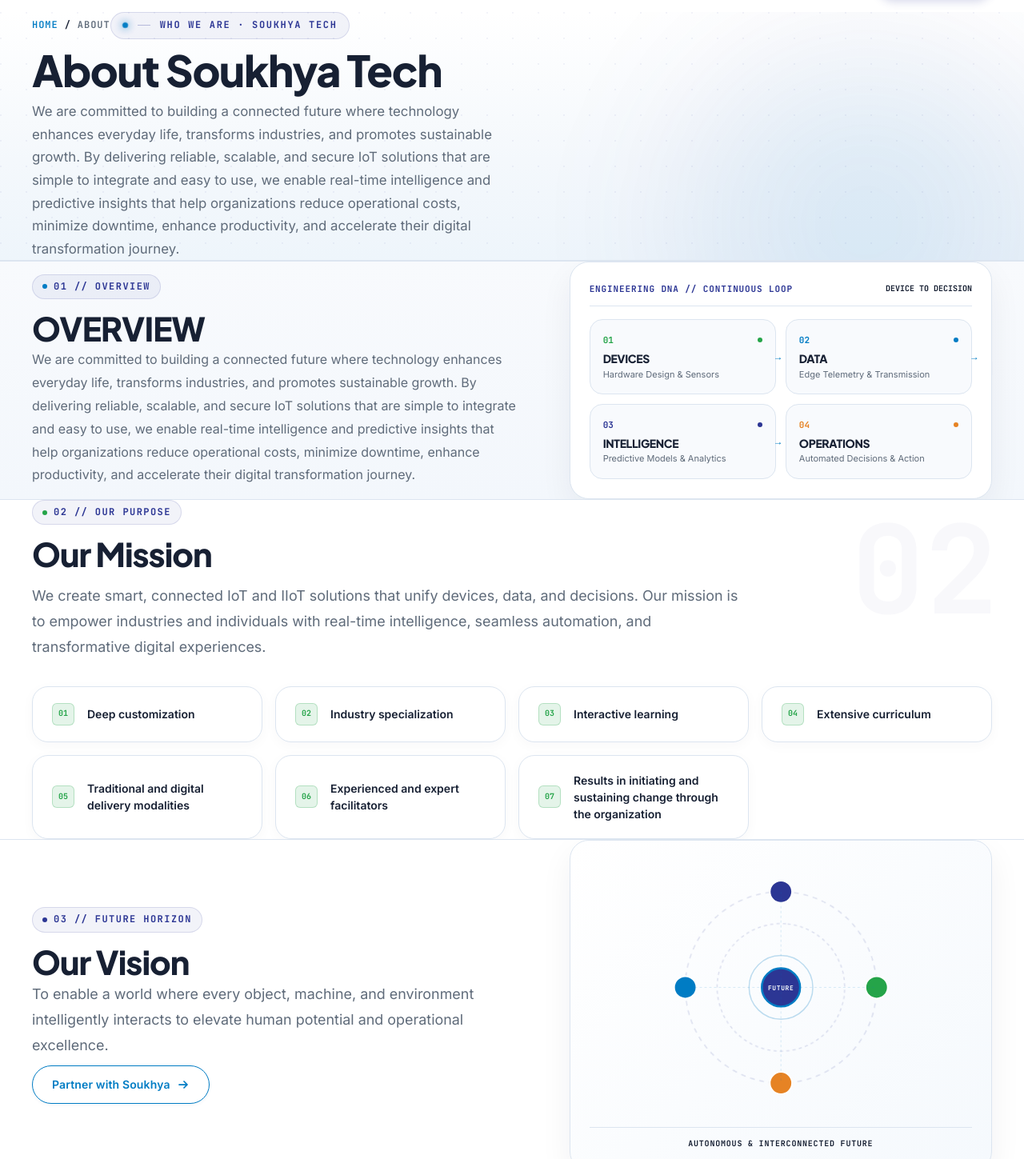
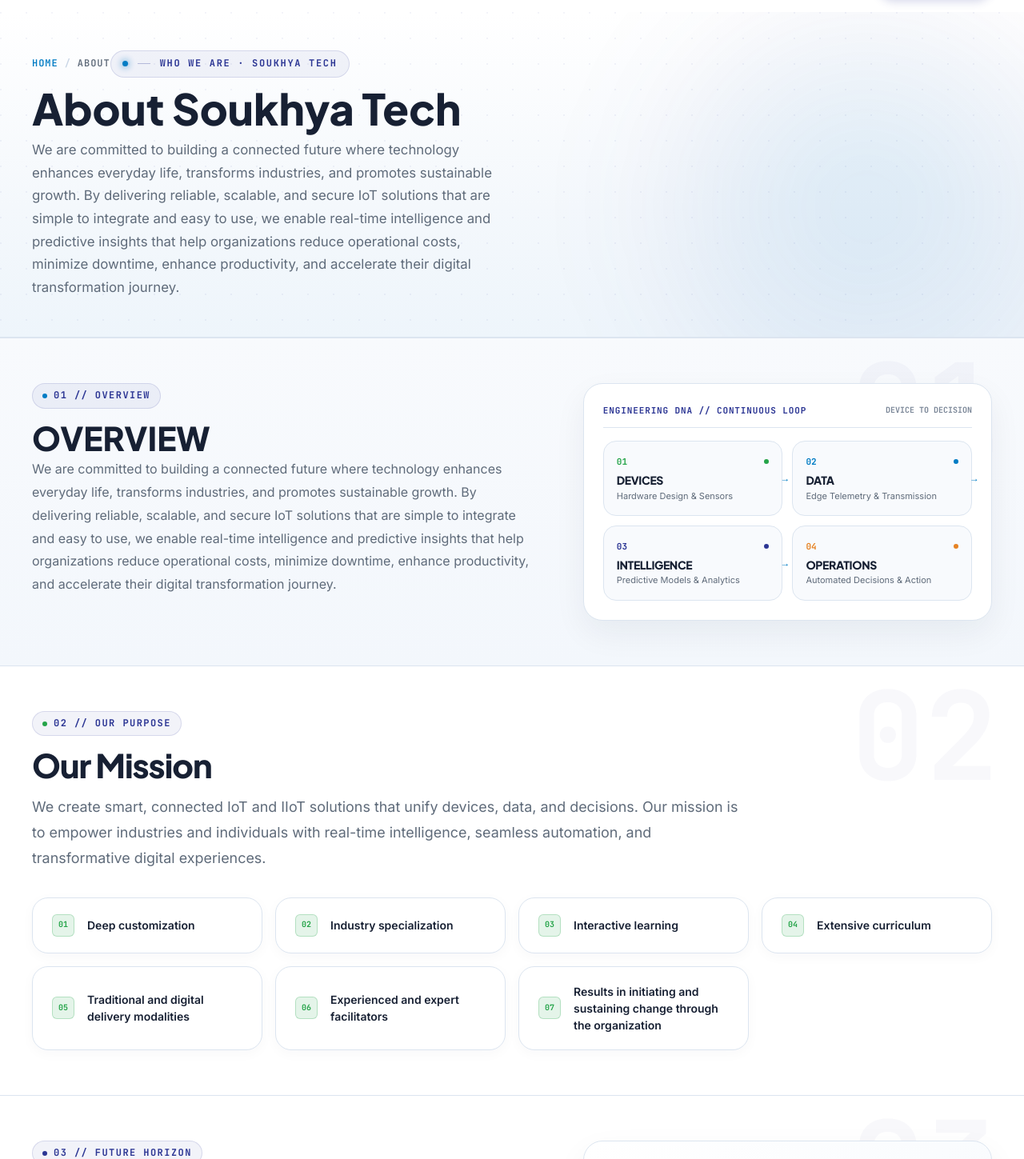
Before and after one commit to ChandanHegde24/SoukhyaTech, a React (Vite) app: page /about in a window 1280 px wide. Shown: the part 61-1510 px from the top of the page at 80% size. Built offline with nearby package versions, Linux system fonts and the light colour scheme.

Commit message:
made Visul impression improved

```diff
--- a/src/pages/About.css
+++ b/src/pages/About.css
@@ -15,7 +15,7 @@
    ------------------------------------------------------------ */
 .about-hero {
   position: relative;
-  padding: calc(var(--nav-height) + var(--space-8)) 0 var(--space-10);
+  padding: var(--space-12) 0 var(--space-12);
   background: linear-gradient(180deg, #FFFFFF 0%, #F4F8FC 60%, #EEF5FB 100%);
   border-bottom: 1px solid var(--border-light);
   overflow: hidden;
@@ -50,7 +50,7 @@
 
 .about-hero__grid {
   display: grid;
-  grid-template-columns: 1fr;
+  grid-template-columns: minmax(0, 720px);
   align-items: start;
 }
 
@@ -58,7 +58,7 @@
   display: flex;
   flex-direction: column;
   gap: var(--space-4);
-  max-width: 640px;
+  max-width: 680px;
 }
 
 .about-hero__eyebrow {
@@ -98,7 +98,7 @@
   font-weight: 800;
   line-height: 1.1;
   color: var(--text-primary);
-  letter-spacing: -0.025em;
+  letter-spacing: 0;
   margin: var(--space-2) 0;
 }
 
@@ -445,9 +445,9 @@
    ------------------------------------------------------------ */
 .about-overview__grid {
   display: grid;
-  grid-template-columns: 1.15fr 1fr;
+  grid-template-columns: minmax(0, 1.1fr) minmax(360px, 0.9fr);
   gap: clamp(var(--space-8), 5vw, var(--space-16));
-  align-items: center;
+  align-items: start;
   position: relative;
   z-index: 1;
 }
@@ -456,6 +456,7 @@
   display: flex;
   flex-direction: column;
   gap: var(--space-4);
+  max-width: 68ch;
 }
 
 .about-overview__title {
@@ -463,7 +464,7 @@
   font-size: clamp(2rem, 3.2vw, 2.8rem);
   font-weight: 800;
   line-height: 1.2;
-  letter-spacing: -0.02em;
+  letter-spacing: 0;
 }
 
 .about-overview__paragraph {
@@ -645,9 +646,9 @@
    ------------------------------------------------------------ */
 .about-vision__grid {
   display: grid;
-  grid-template-columns: 1.15fr 1fr;
+  grid-template-columns: minmax(0, 1.1fr) minmax(360px, 0.9fr);
   gap: clamp(var(--space-8), 5vw, var(--space-16));
-  align-items: center;
+  align-items: start;
   position: relative;
   z-index: 1;
 }
@@ -656,6 +657,7 @@
   display: flex;
   flex-direction: column;
   gap: var(--space-4);
+  max-width: 62ch;
 }
 
 .about-vision__title {
@@ -827,7 +829,7 @@
 
 @media (max-width: 640px) {
   .about-hero {
-    padding: calc(var(--nav-height) + var(--space-8)) 0 var(--space-12);
+    padding: var(--space-8) 0 var(--space-10);
   }
 
   .about-nav-bar__label {
--- a/src/pages/Services.css
+++ b/src/pages/Services.css
@@ -14,7 +14,7 @@
    ------------------------------------------------------------ */
 .services-hero {
   position: relative;
-  padding: calc(var(--nav-height) + var(--space-8)) 0 var(--space-10);
+  padding: var(--space-12) 0 var(--space-12);
   background: linear-gradient(180deg, #FFFFFF 0%, #F4F8FC 60%, #EEF5FB 100%);
   border-bottom: 1px solid var(--border-light);
   overflow: hidden;
@@ -49,7 +49,7 @@
 
 .services-hero__grid {
   display: grid;
-  grid-template-columns: 1fr;
+  grid-template-columns: minmax(0, 720px);
   align-items: start;
 }
 
@@ -57,7 +57,7 @@
   display: flex;
   flex-direction: column;
   gap: var(--space-4);
-  max-width: 640px;
+  max-width: 680px;
 }
 
 .breadcrumb-nav {
@@ -128,7 +128,7 @@
   font-weight: 800;
   line-height: 1.1;
   color: var(--text-primary);
-  letter-spacing: -0.025em;
+  letter-spacing: 0;
   margin: var(--space-2) 0;
 }
 
@@ -387,15 +387,15 @@
 
 .service-chapter__grid {
   display: grid;
-  grid-template-columns: 1.15fr 1fr;
+  grid-template-columns: minmax(0, 1.1fr) minmax(360px, 0.9fr);
   gap: clamp(var(--space-8), 5vw, var(--space-16));
-  align-items: center;
+  align-items: start;
   position: relative;
   z-index: 1;
 }
 
 .service-chapter--reversed .service-chapter__grid {
-  grid-template-columns: 1fr 1.15fr;
+  grid-template-columns: minmax(360px, 0.9fr) minmax(0, 1.1fr);
 }
 
 .service-chapter--reversed .service-chapter__text-col {
@@ -410,6 +410,7 @@
   display: flex;
   flex-direction: column;
   gap: var(--space-5);
+  min-width: 0;
 }
 
 .service-chapter__badge {
@@ -441,7 +442,7 @@
   font-size: clamp(1.8rem, 2.8vw, 2.4rem);
   font-weight: 800;
   line-height: 1.2;
-  letter-spacing: -0.02em;
+  letter-spacing: 0;
 }
 
 .service-chapter__paragraphs {
@@ -475,6 +476,7 @@
   flex-direction: column;
   gap: var(--space-4);
   transition: all var(--trans-base);
+  min-width: 0;
 }
 
 .service-visual-box:hover {
@@ -1031,7 +1033,7 @@
 
 @media (max-width: 640px) {
   .services-hero {
-    padding: calc(var(--nav-height) + var(--space-8)) 0 var(--space-12);
+    padding: var(--space-8) 0 var(--space-10);
   }
 
   .services-nav-bar__label {
--- a/src/pages/Solutions.css
+++ b/src/pages/Solutions.css
@@ -15,7 +15,7 @@
    ------------------------------------------------------------ */
 .solutions-hero {
   position: relative;
-  padding: calc(var(--nav-height) + var(--space-8)) 0 var(--space-10);
+  padding: var(--space-12) 0 var(--space-12);
   background: linear-gradient(180deg, #FFFFFF 0%, #F4F8FC 60%, #EEF5FB 100%);
   border-bottom: 1px solid var(--border-light);
   overflow: hidden;
@@ -50,7 +50,7 @@
 
 .solutions-hero__grid {
   display: grid;
-  grid-template-columns: 1fr;
+  grid-template-columns: minmax(0, 720px);
   align-items: start;
 }
 
@@ -58,7 +58,7 @@
   display: flex;
   flex-direction: column;
   gap: var(--space-4);
-  max-width: 640px;
+  max-width: 680px;
 }
 
 .breadcrumb-nav {
@@ -129,7 +129,7 @@
   font-weight: 800;
   line-height: 1.1;
   color: var(--text-primary);
-  letter-spacing: -0.025em;
+  letter-spacing: 0;
   margin: var(--space-2) 0;
 }
 
@@ -554,15 +554,15 @@
 
 .solution-chapter__grid {
   display: grid;
-  grid-template-columns: 1.15fr 1fr;
+  grid-template-columns: minmax(0, 1.1fr) minmax(360px, 0.9fr);
   gap: clamp(var(--space-8), 5vw, var(--space-16));
-  align-items: center;
+  align-items: start;
   position: relative;
   z-index: 1;
 }
 
 .solution-chapter--reversed .solution-chapter__grid {
-  grid-template-columns: 1fr 1.15fr;
+  grid-template-columns: minmax(360px, 0.9fr) minmax(0, 1.1fr);
 }
 
 .solution-chapter--reversed .solution-chapter__text-col {
@@ -577,6 +577,7 @@
   display: flex;
   flex-direction: column;
   gap: var(--space-5);
+  min-width: 0;
 }
 
 .solution-chapter__badge {
@@ -607,7 +608,7 @@
   font-size: clamp(1.8rem, 2.8vw, 2.4rem);
   font-weight: 800;
   line-height: 1.2;
-  letter-spacing: -0.02em;
+  letter-spacing: 0;
 }
 
 .solution-chapter__paragraphs {
@@ -646,6 +647,7 @@
 .solution-visual-wrapper {
   position: relative;
   width: 100%;
+  min-width: 0;
 }
 
 .solution-visual-frame {
@@ -873,7 +875,7 @@
 
 @media (max-width: 640px) {
   .solutions-hero {
-    padding: calc(var(--nav-height) + var(--space-8)) 0 var(--space-12);
+    padding: var(--space-8) 0 var(--space-10);
   }
 
   .solutions-nav-bar__label {
--- a/src/styles/variables.css
+++ b/src/styles/variables.css
@@ -22,10 +22,12 @@
   --text-primary:      #172033;
   --text-secondary:    #5F6B7A;
   --text-light:        #7B8798;
+  --text-muted:        #7B8798;
   --text-white:        #FFFFFF;
 
   /* ── Borders & Surfaces ── */
   --border-light:      #DCE5F0;
+  --border-medium:     #C8D5E5;
   --border-focus:      #007CC4;
   --surface-white:     #FFFFFF;
 
@@ -69,6 +71,7 @@
   --space-8:           2rem;
   --space-10:          2.5rem;
   --space-12:          3rem;
+  --space-14:          3.5rem;
   --space-16:          4rem;
   --space-20:          5rem;
   --space-24:          6rem;
@@ -100,6 +103,7 @@
   --dur-slow:          400ms;
   --ease-out:          cubic-bezier(0.16, 1, 0.3, 1);
   --trans-base:        250ms cubic-bezier(0.16, 1, 0.3, 1);
+  --trans-fast:        150ms cubic-bezier(0.16, 1, 0.3, 1);
 
   /* ── Z-Index ── */
   --z-navbar:          100;
@@ -107,6 +111,7 @@
 
   /* ── Navbar ── */
   --navbar-height:     76px;
+  --nav-height:        76px;
 }
 
 /* Reduced-motion support */
```
Also changed, not shown: 4 other files (tests, documents, lock files or other folders).
